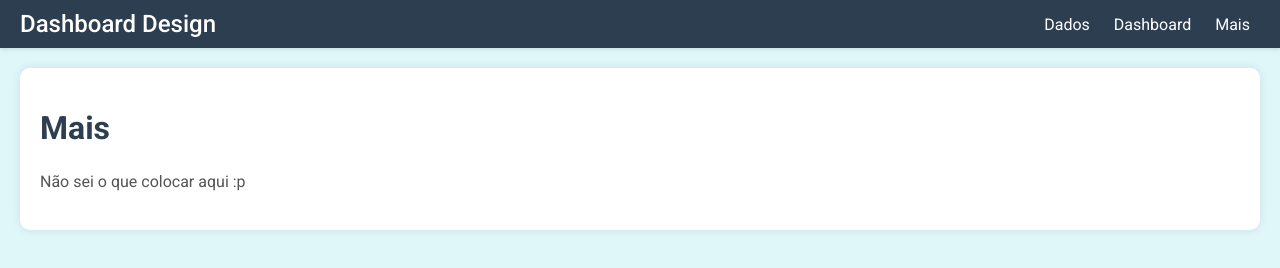
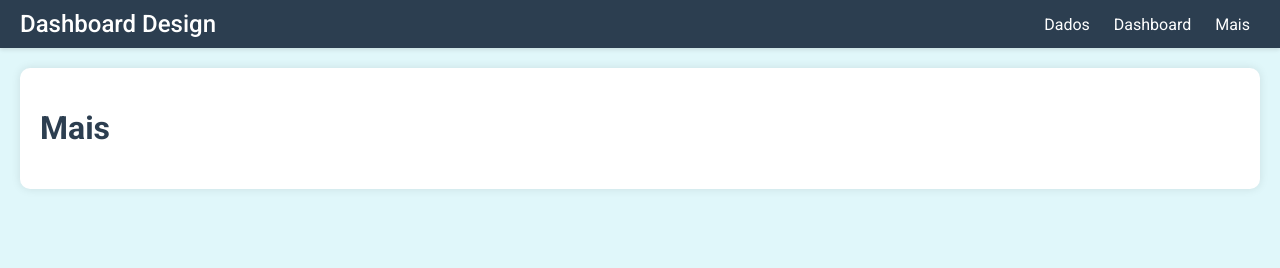
Before and after one commit to KauaDeSouzaPereira/APS_QUALIDADE_AGUA, a plain HTML site: page Front/mais.html in a window 1280 px wide. Drawn offline with Linux system fonts and the light colour scheme.

Commit message:
Update mais.html

```diff
--- a/Front/mais.html
+++ b/Front/mais.html
@@ -18,7 +18,7 @@
     </div>
     <div class="content">
         <h1>Mais</h1>
-        <p>Não sei o que colocar aqui :p</p>
+        <p></p>
     </div>
 </body>
 </html>
```
